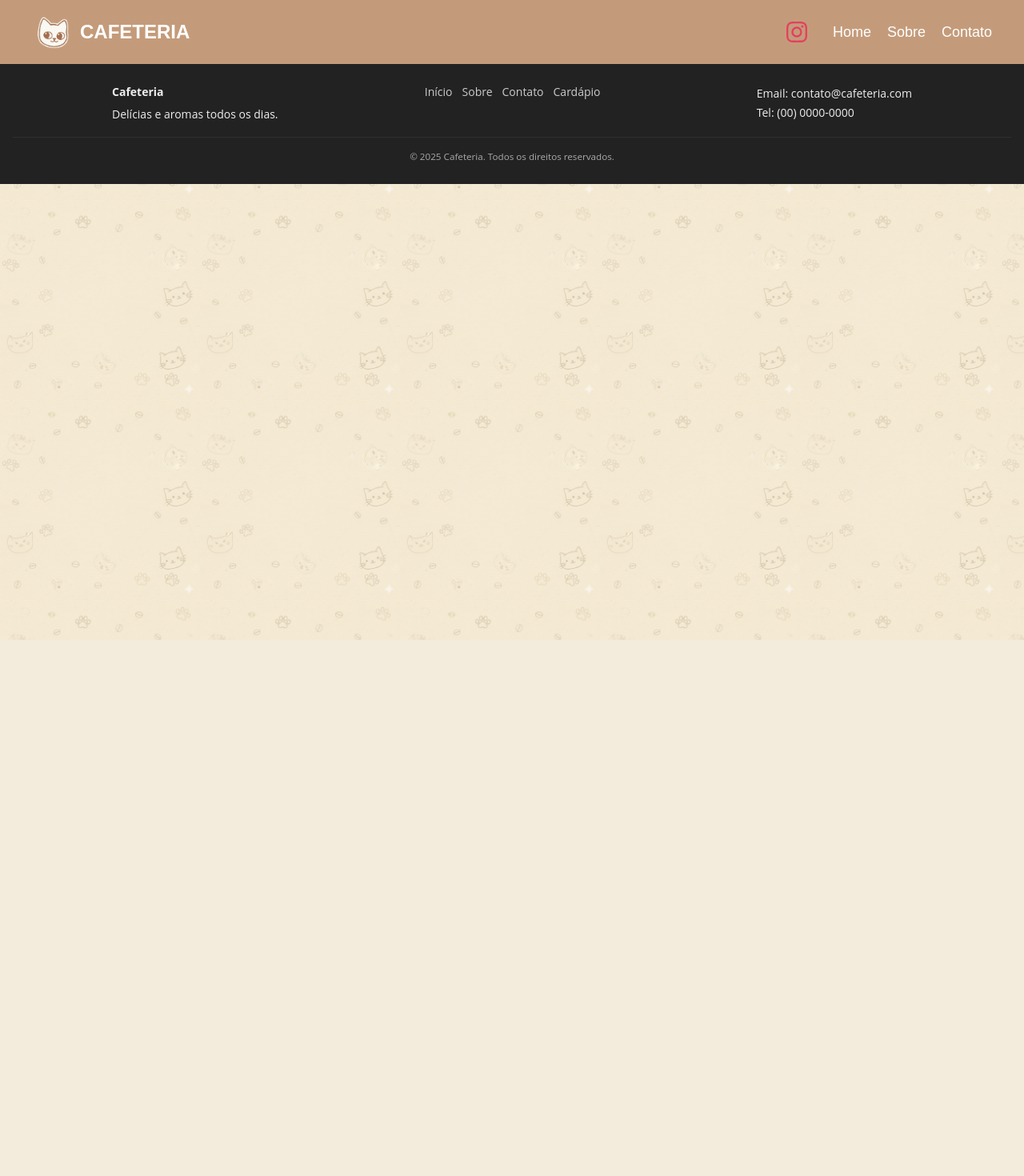
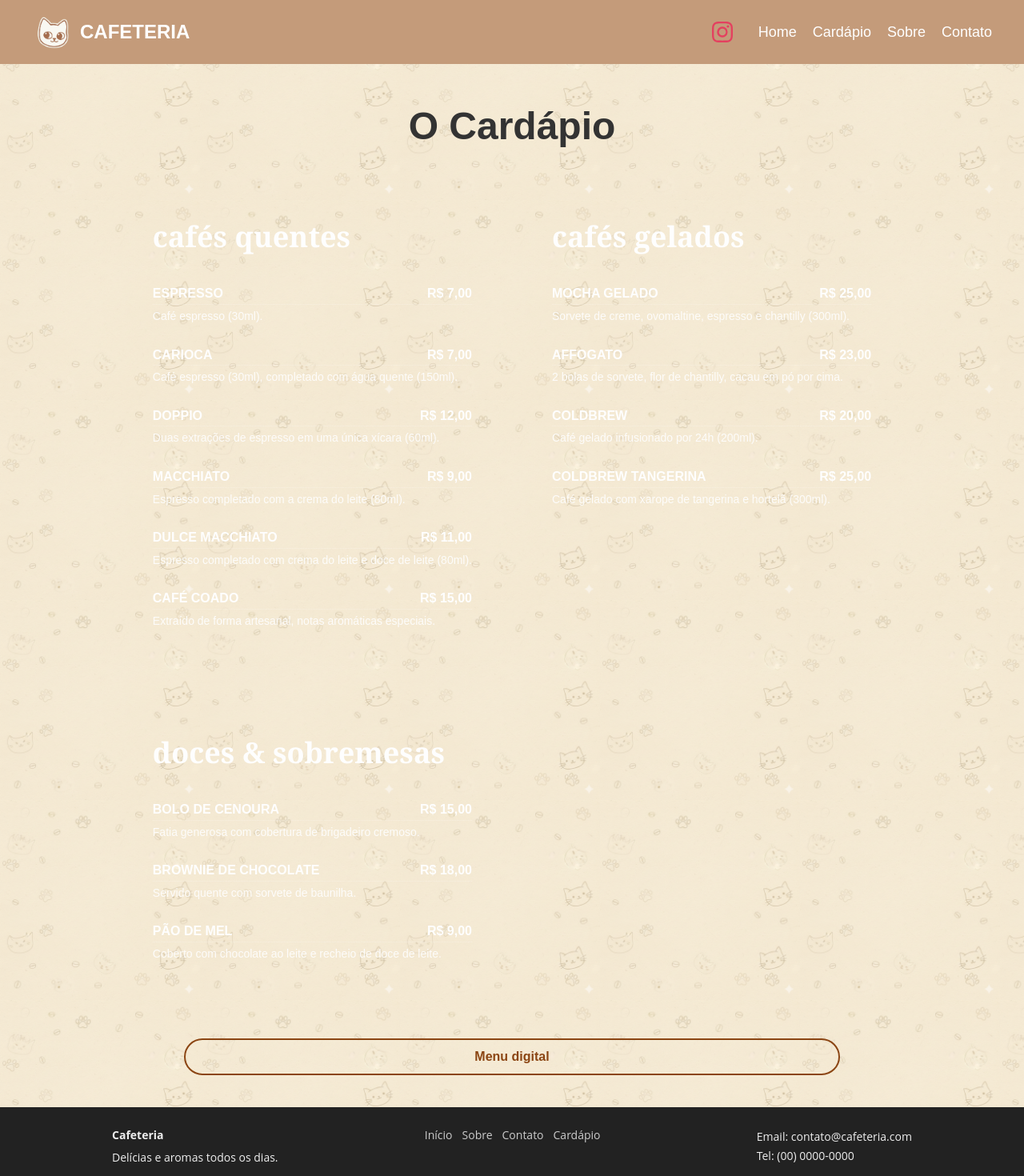
Before and after one commit to tulio1057/cafeteria, a React (Create React App) app: page /menu in a window 1280 px wide. Shown: the top 1470 px of the page at 80% size. Before the commit the page ends 800 px from the top, so only its background shows below. Built offline with nearby package versions, Linux system fonts and the light colour scheme; no server answers; a web font is replaced by a local one.

Commit message:
Refatorando alguns codigos

```diff
--- a/src/App.js
+++ b/src/App.js
@@ -1,10 +1,13 @@
 import { BrowserRouter as Router, Routes, Route } from "react-router-dom";
+
+// Corrigido para minúsculas para corresponder ao disco do usuário
 import Home from "./components/home";
 import Sobre from "./components/sobre";
 import Contato from "./components/contato";
 import Navbar from "./components/navbar";
 import Footer from "./components/Footer";
 import Menu from "./components/Menu";
+
 import "./styles/App.css";
 
 function App() {
@@ -13,20 +16,17 @@
       <Router>
         <Navbar />
         <Routes>
-          <Route
-            path="/"
-            element={
-              <>
-                <Home />
-                <Menu />
-              </>
-            }
-          />
+          {/* Rota principal corrigida */}
+          <Route path="/" element={<Home />} />
+
+          {/* Nova rota para o Menu */}
+          <Route path="/menu" element={<Menu />} />
+
           <Route path="/sobre" element={<Sobre />} />
           <Route path="/contato" element={<Contato />} />
         </Routes>
+        <Footer />
       </Router>
-      <Footer />
     </div>
   );
 }
--- a/src/components/Menu.js
+++ b/src/components/Menu.js
@@ -1,109 +1,49 @@
+// src/components/Menu.js
+import React from "react";
+import MenuItem from "./MenuItem";
+// Caminho corrigido: o arquivo menuData.js está em src/data, então o caminho é ../data/menuData
+import { menuSections } from "../data/menuData";
 import "../styles/Menu.css";
 
-const cafesQuentes = [
-  {
-    nome: "ESPRESSO",
-    descricao: "Café espresso (30ml).",
-    preco: "R$ 7,00",
-  },
-  {
-    nome: "CARIOCA",
-    descricao: "Café espresso (30ml), completado com água quente (150ml).",
-    preco: "R$ 7,00",
-  },
-  {
-    nome: "DOPPIO",
-    descricao: "Duas extrações de espresso em uma única xícara (60ml).",
-    preco: "R$ 12,00",
-  },
-  {
-    nome: "MACCHIATO",
-    descricao: "Espresso completado com a crema do leite (80ml).",
-    preco: "R$ 9,00",
-  },
-  {
-    nome: "DULCE MACCHIATO",
-    descricao: "Espresso completado com crema do leite e doce de leite (80ml).",
-    preco: "R$ 11,00",
-  },
-  {
-    nome: "CAFÉ COADO",
-    descricao: "Extraído de forma artesanal, notas aromáticas especiais.",
-    preco: "R$ 15,00",
-  },
-];
+const Menu = () => {
+  const handleMenuDigitalClick = () => {
+    window.open(
+      "https://drive.google.com/file/d/1_YR0UMe1Tsk4EPC57p6u68wufhmeClzV/view?fbclid=PAZXh0bgNhZW0CMTEAAaetNe7c-cEnnk1x6FAPDHVJRMf-o6-uNR0zpj8MYPFHiuHk7S22Fnt-SYy2Qg_aem_62_xY_2l5rmX97D-StgwwQ",
+      "_blank",
+      "noopener,noreferrer"
+    );
+  };
 
-const cafesGelados = [
-  {
-    nome: "MOCHA GELADO",
-    descricao: "Sorvete de creme, ovomaltine, espresso e chantilly (300ml).",
-    preco: "R$ 25,00",
-  },
-  {
-    nome: "AFFOGATO",
-    descricao: "2 bolas de sorvete, flor de chantilly, cacau em pó por cima.",
-    preco: "R$ 23,00",
-  },
-  {
-    nome: "COLDBREW",
-    descricao: "Café gelado infusionado por 24h (200ml).",
-    preco: "R$ 20,00",
-  },
-  {
-    nome: "COLDBREW TANGERINA",
-    descricao: "Café gelado com xarope de tangerina e hortelã (300ml).",
-    preco: "R$ 25,00",
-  },
-];
-
-const Menu = () => {
   return (
     <div className="menu-container">
-      <h1 className="titulo">O Café</h1>
+      <h1 className="titulo">O Cardápio</h1>
 
       <div className="coffee-grid">
-        <section className="card left">
-          <h2 className="card-title">Cafés quentes</h2>
-          <ul className="card-list">
-            {cafesQuentes.map((c, i) => (
-              <li key={i}>
-                <div className="item-row">
-                  <span className="item-name">{c.nome}</span>
-                  <span className="item-price">{c.preco}</span>
-                </div>
-                <div className="item-desc">{c.descricao}</div>
-              </li>
-            ))}
-          </ul>
-        </section>
-
-        <section className="card right">
-          <h2 className="card-title">Cafés gelados</h2>
-          <ul className="card-list">
-            {cafesGelados.map((c, i) => (
-              <li key={i}>
-                <div className="item-row">
-                  <span className="item-name">{c.nome}</span>
-                  <span className="item-price">{c.preco}</span>
-                </div>
-                <div className="item-desc">{c.descricao}</div>
-              </li>
-            ))}
-          </ul>
-        </section>
+        {menuSections.map((section, index) => (
+          <section
+            key={index}
+            className={`card section-${index % 2 === 0 ? "left" : "right"}`}
+          >
+            <h2 className="card-title">{section.title}</h2>
+            <ul className="card-list">
+              {section.data.map((item, itemIndex) => (
+                <MenuItem
+                  key={itemIndex}
+                  nome={item.nome}
+                  descricao={item.descricao}
+                  preco={item.preco}
+                />
+              ))}
+            </ul>
+          </section>
+        ))}
       </div>
 
       <p className="pdf">
         <button
           type="button"
           className="pdf-btn"
-          onClick={() =>
-            window.open(
-              "https://drive.google.com/file/d/1_YR0UMe1Tsk4EPC57p6u68wufhmeClzV/view?fbclid=PAZXh0bgNhZW0CMTEAAaetNe7c-cEnnk1x6FAPDHVJRMf-o6-uNR0zpj8MYPFHiuHk7S22Fnt-SYy2Qg_aem_62_xY_2l5rmX97D-StgwwQ",
-              "_blank",
-              "noopener,noreferrer"
-            )
-          }
+          onClick={handleMenuDigitalClick}
         >
           Menu digital
         </button>
--- /dev/null
+++ b/src/components/MenuItem.js
@@ -0,0 +1,15 @@
+import React from "react";
+
+const MenuItem = ({ nome, descricao, preco }) => {
+  return (
+    <li>
+      <div className="item-row">
+        <span className="item-name">{nome}</span>
+        <span className="item-price">{preco}</span>
+      </div>
+      <div className="item-desc">{descricao}</div>
+    </li>
+  );
+};
+
+export default MenuItem;
--- a/src/components/navbar.js
+++ b/src/components/navbar.js
@@ -1,7 +1,7 @@
 import { Link } from "react-router-dom";
-import '../styles/Navbar.css';
-import logo from "../assets/Logo.png"
-import Button from './Button';
+import "../styles/Navbar.css";
+import logo from "../assets/Logo.png";
+import Button from "./Button";
 
 function Navbar() {
   return (
@@ -18,8 +18,15 @@
             <Button />
           </div>
         </li>
-        <li><Link to="/sobre">Sobre</Link></li>
-        <li><Link to="/contato">Contato</Link></li>
+        <li>
+          <Link to="/menu">Cardápio</Link>
+        </li>
+        <li>
+          <Link to="/sobre">Sobre</Link>
+        </li>
+        <li>
+          <Link to="/contato">Contato</Link>
+        </li>
       </ul>
     </nav>
   );
--- /dev/null
+++ b/src/data/menuData.js
@@ -0,0 +1,89 @@
+export const cafesQuentes = [
+  {
+    nome: "ESPRESSO",
+    descricao: "Café espresso (30ml).",
+    preco: "R$ 7,00",
+  },
+  {
+    nome: "CARIOCA",
+    descricao: "Café espresso (30ml), completado com água quente (150ml).",
+    preco: "R$ 7,00",
+  },
+  {
+    nome: "DOPPIO",
+    descricao: "Duas extrações de espresso em uma única xícara (60ml).",
+    preco: "R$ 12,00",
+  },
+  {
+    nome: "MACCHIATO",
+    descricao: "Espresso completado com a crema do leite (80ml).",
+    preco: "R$ 9,00",
+  },
+  {
+    nome: "DULCE MACCHIATO",
+    descricao: "Espresso completado com crema do leite e doce de leite (80ml).",
+    preco: "R$ 11,00",
+  },
+  {
+    nome: "CAFÉ COADO",
+    descricao: "Extraído de forma artesanal, notas aromáticas especiais.",
+    preco: "R$ 15,00",
+  },
+];
+
+export const cafesGelados = [
+  {
+    nome: "MOCHA GELADO",
+    descricao: "Sorvete de creme, ovomaltine, espresso e chantilly (300ml).",
+    preco: "R$ 25,00",
+  },
+  {
+    nome: "AFFOGATO",
+    descricao: "2 bolas de sorvete, flor de chantilly, cacau em pó por cima.",
+    preco: "R$ 23,00",
+  },
+  {
+    nome: "COLDBREW",
+    descricao: "Café gelado infusionado por 24h (200ml).",
+    preco: "R$ 20,00",
+  },
+  {
+    nome: "COLDBREW TANGERINA",
+    descricao: "Café gelado com xarope de tangerina e hortelã (300ml).",
+    preco: "R$ 25,00",
+  },
+];
+
+// Adicionando uma nova seção para melhor UX
+export const doces = [
+  {
+    nome: "BOLO DE CENOURA",
+    descricao: "Fatia generosa com cobertura de brigadeiro cremoso.",
+    preco: "R$ 15,00",
+  },
+  {
+    nome: "BROWNIE DE CHOCOLATE",
+    descricao: "Servido quente com sorvete de baunilha.",
+    preco: "R$ 18,00",
+  },
+  {
+    nome: "PÃO DE MEL",
+    descricao: "Coberto com chocolate ao leite e recheio de doce de leite.",
+    preco: "R$ 9,00",
+  },
+];
+
+export const menuSections = [
+  {
+    title: "Cafés Quentes",
+    data: cafesQuentes,
+  },
+  {
+    title: "Cafés Gelados",
+    data: cafesGelados,
+  },
+  {
+    title: "Doces & Sobremesas",
+    data: doces,
+  },
+];
```
Also changed, not shown: src/components/home.js (+10 -8 lines).
